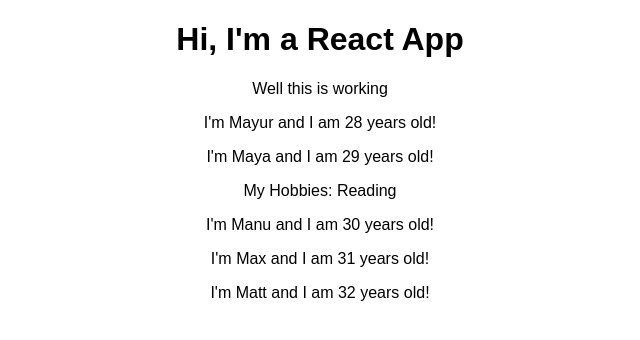
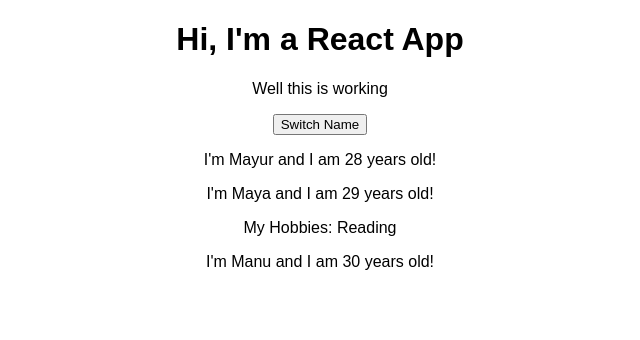
Before and after one commit to surendramayur/ReactProjects, a React (Create React App) app: page / in a window 1280 px wide. Shown: the top 340 px of the page, without its empty margins (320-960 px from the left). Built offline with nearby package versions, Linux system fonts and the light colour scheme.

Commit message:
updated state with switch Handler

```diff
--- a/src/App.js
+++ b/src/App.js
@@ -10,9 +10,20 @@ class App extends Component {
       {name: 'Mayur', age: 28},
       {name: 'Maya', age: 29},
       {name: 'Manu', age: 30},
-      {name: 'Max', age: 31},
-      {name: 'Matt', age: 32}
-    ]
+    ],
+    otherState: 'some other value'
+  }
+
+  switchNameHandler = () => {
+    //console.log('was clicked!');
+    //Don't Do THIS: this.state.persons[0].name = 'Mayur K';
+    this.setState( {
+      persons: [
+        {name: 'Mayur K', age: 28},
+        {name: 'May', age: 35},
+        {name: 'Mann', age: 25}
+      ]
+    })
   }
 
   render() {
@@ -20,11 +31,10 @@ class App extends Component {
       <div className="App">
         <h1>Hi, I'm a React App</h1>
         <p>Well this is working</p>
+        <button onClick={this.switchNameHandler} >Switch Name</button>
         <Person name={this.state.persons[0].name} age={this.state.persons[0].age} />
         <Person name={this.state.persons[1].name} age={this.state.persons[1].age} >My Hobbies: Reading</Person>
         <Person name={this.state.persons[2].name} age={this.state.persons[2].age} />
-        <Person name={this.state.persons[3].name} age={this.state.persons[3].age} />
-        <Person name={this.state.persons[4].name} age={this.state.persons[4].age} />
       </div>
     );
 
```
Also changed, not shown: src/Person/Person.js (line endings or trailing spaces).
